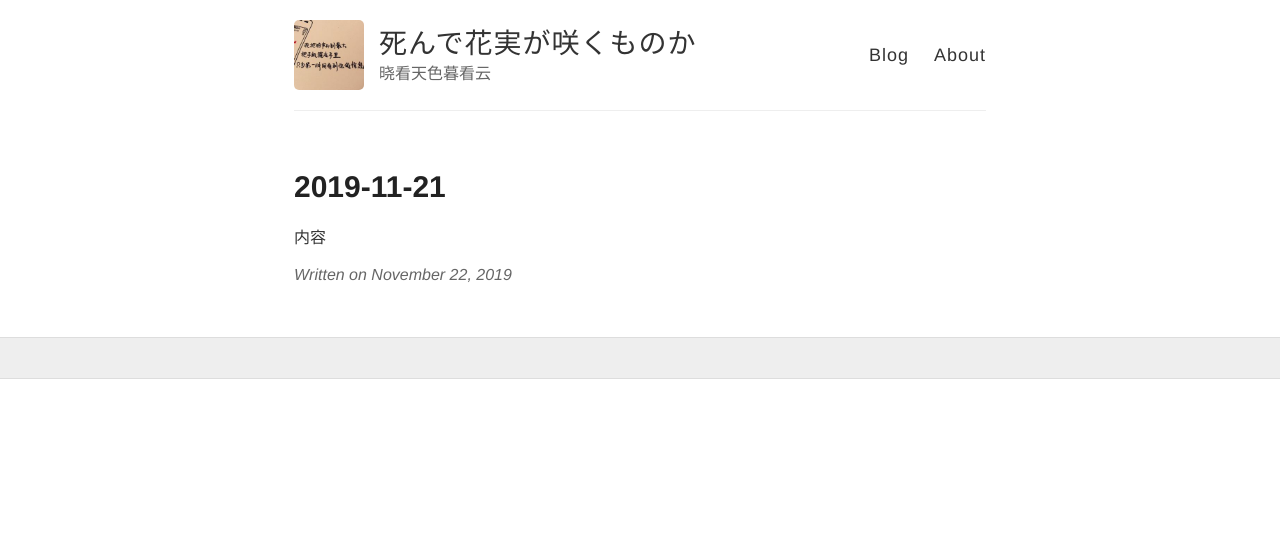
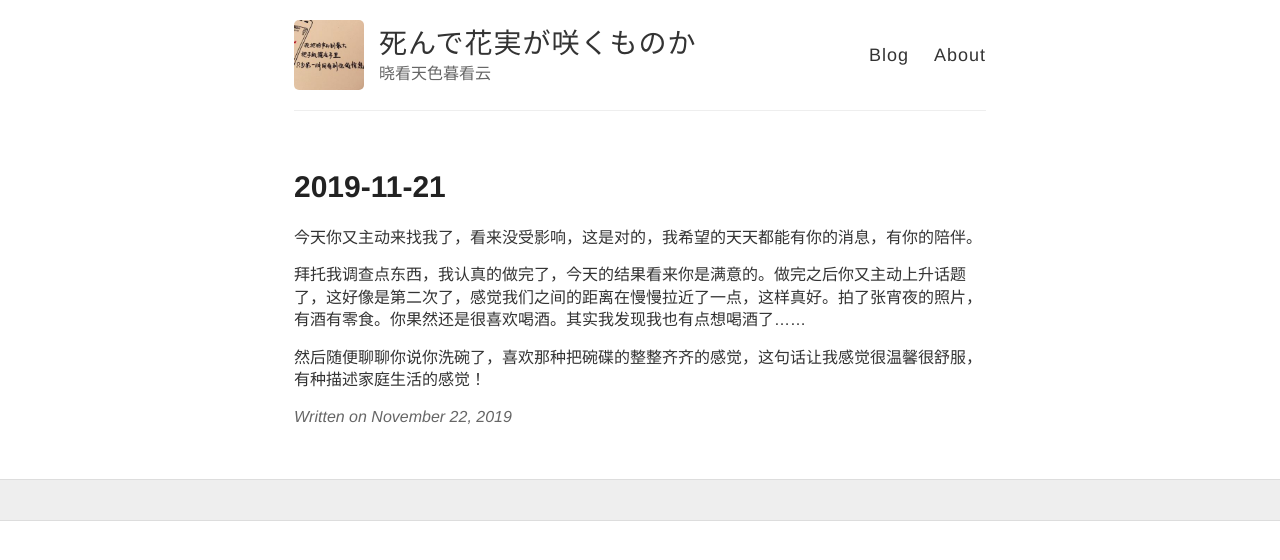
Before and after one commit to wiki650/wiki650.github.io, a Jekyll site: the page built from _posts/2019-11-22-wiki20191122.md, in a window 1280 px wide. Shown: the top 560 px of the page. Built offline with Jekyll 4.4.1, drawn with Linux system fonts in a browser that asks for light colours; comment, search, counter and statistics services are not loaded.

Commit message:
Update 2019-11-22-wiki20191122.md

```diff
--- a/_posts/2019-11-22-wiki20191122.md
+++ b/_posts/2019-11-22-wiki20191122.md
@@ -3,4 +3,8 @@ layout: post
 title: 2019-11-21
 ---
 
-内容
+今天你又主动来找我了，看来没受影响，这是对的，我希望的天天都能有你的消息，有你的陪伴。
+
+拜托我调查点东西，我认真的做完了，今天的结果看来你是满意的。做完之后你又主动上升话题了，这好像是第二次了，感觉我们之间的距离在慢慢拉近了一点，这样真好。拍了张宵夜的照片，有酒有零食。你果然还是很喜欢喝酒。其实我发现我也有点想喝酒了……
+
+然后随便聊聊你说你洗碗了，喜欢那种把碗碟的整整齐齐的感觉，这句话让我感觉很温馨很舒服，有种描述家庭生活的感觉！
```
